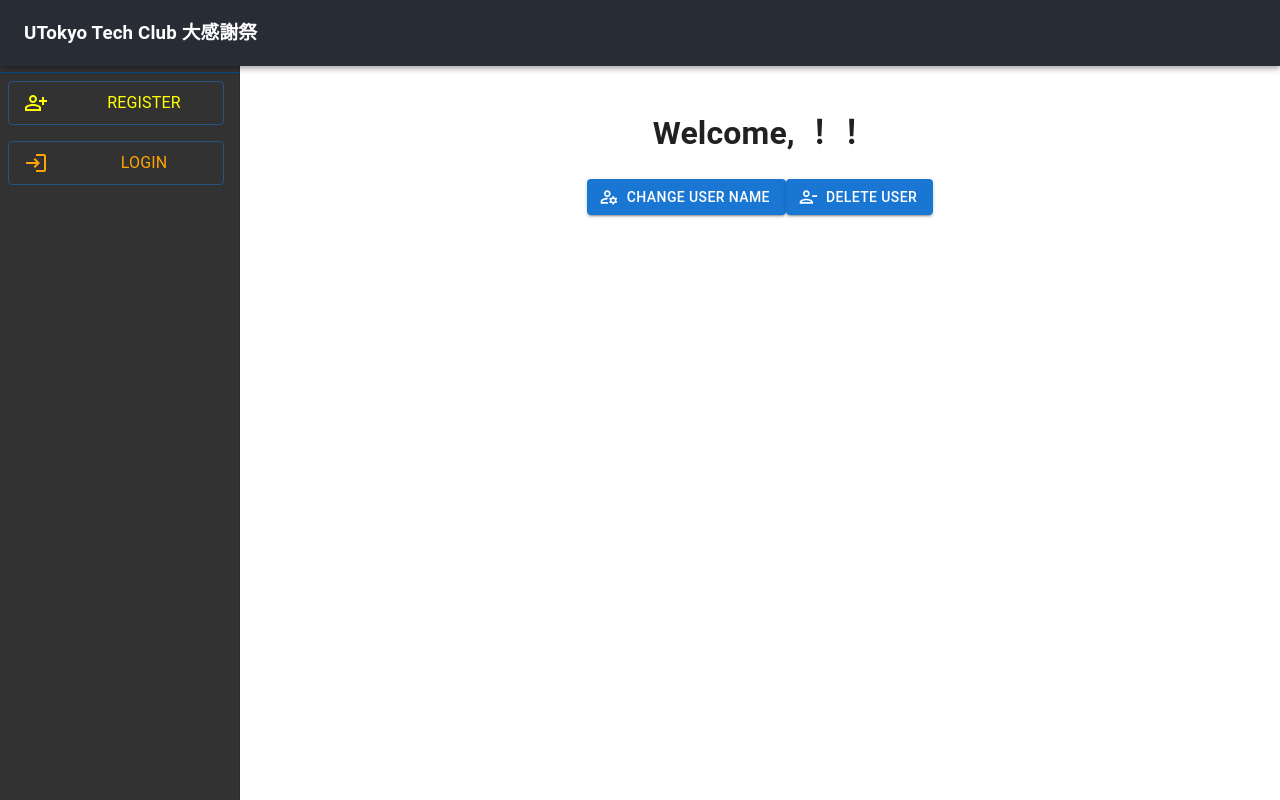
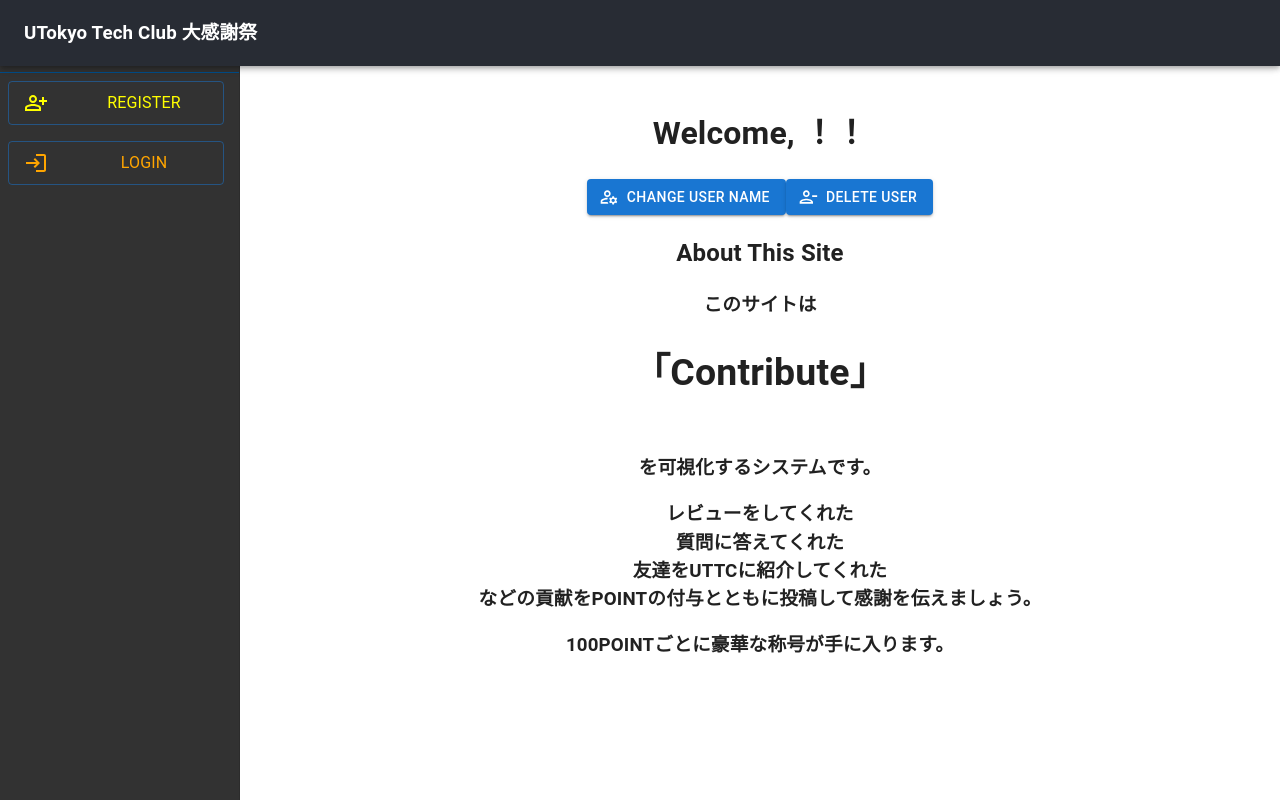
Before and after one commit to takikomiudon/UTTChackathon-myappts, a React (Create React App) app: page /home in a window 1280 px wide. Built offline with nearby package versions, Linux system fonts and the light colour scheme.

Commit message:
Add files via upload

```diff
--- a/src/Component/Home.tsx
+++ b/src/Component/Home.tsx
@@ -7,6 +7,7 @@ import ManageAccountsOutlinedIcon from '@mui/icons-material/ManageAccountsOutlin
 import PersonRemoveOutlinedIcon from '@mui/icons-material/PersonRemoveOutlined';
 import {useUserInfo} from "../Context/UserContext";
 import {url} from "../type";
+import Typography from '@mui/material/Typography';
 
 function Home() {
   const {userInfo, setUserInfo} = useUserInfo();
@@ -54,6 +55,16 @@ function Home() {
               }}>
         Delete User
       </Button>
+      <h2>About This Site</h2>
+      <h3>
+        このサイトは<br/><h1>「Contribute」</h1><br/>を可視化するシステムです。
+      </h3>
+      <h3>
+        レビューをしてくれた<br/>質問に答えてくれた<br/>友達をUTTCに紹介してくれた<br/>などの貢献をPOINTの付与とともに投稿して感謝を伝えましょう。
+      </h3>
+      <h3>
+        100POINTごとに豪華な称号が手に入ります。
+      </h3>
     </div>
   );
 };
```
